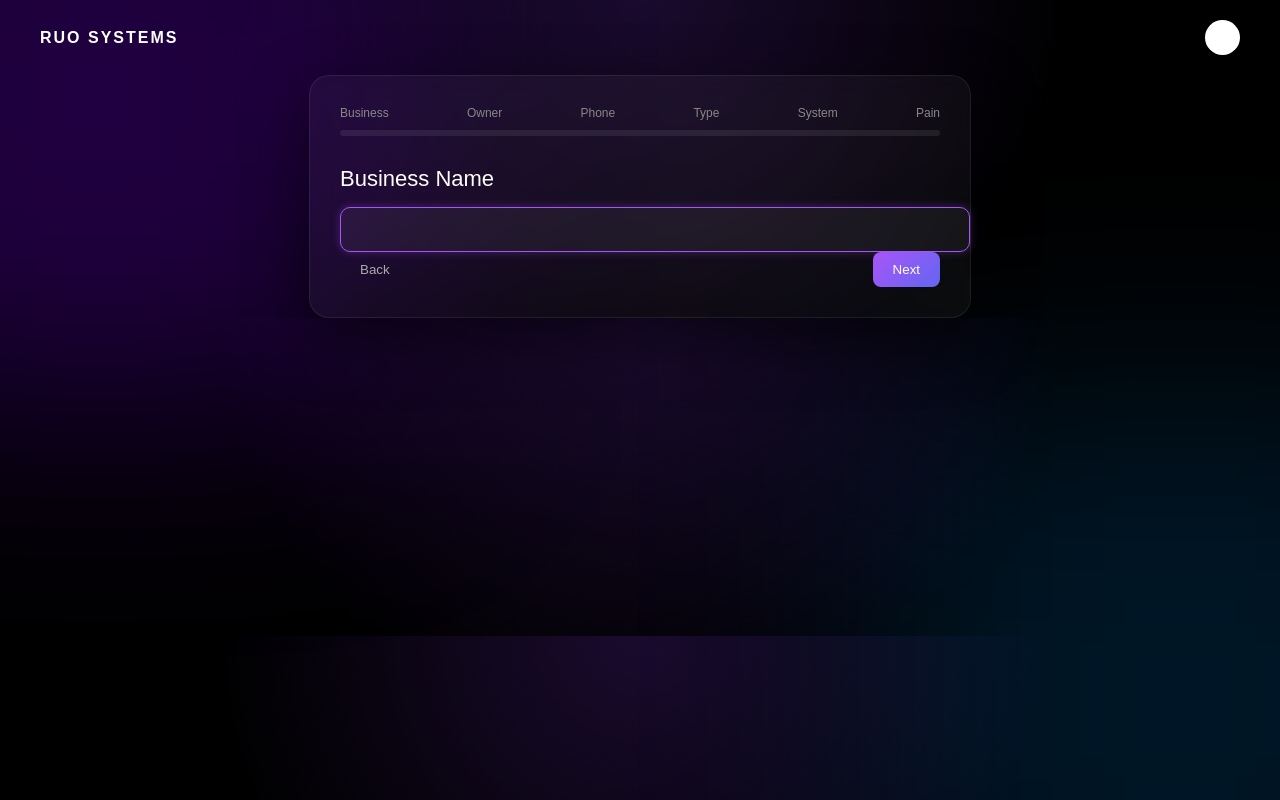
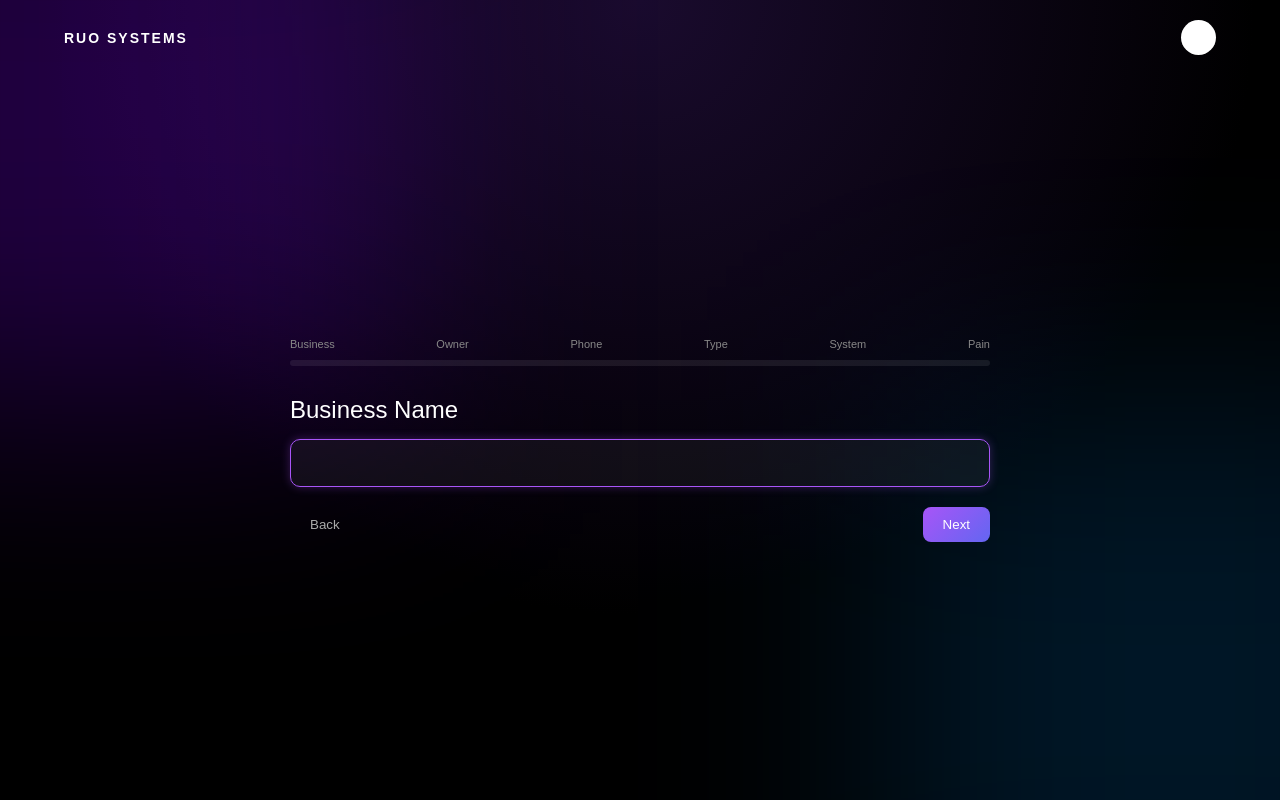
Before and after one commit to ruo-edwin/pos-main-landingpage, a website: page index.html in a window 1280 px wide. Both pictures are taken after a click on the button "Check Eligibility". Drawn offline with Linux system fonts and the light colour scheme.

Commit message:
qualification3

```diff
--- a/index.html
+++ b/index.html
@@ -6,24 +6,60 @@
 <title>RUO Systems</title>
 
 <style>
+    * {
+        box-sizing: border-box;
+    }
+
     body {
         margin: 0;
         font-family: Arial, sans-serif;
+        color: white;
+        min-height: 100vh;
+        overflow-x: hidden;
         background: radial-gradient(circle at top, #1a0b2e 0%, #000 60%);
-        color: white;
+    }
+
+    /* glowing background blobs */
+    body::before {
+        content: "";
+        position: fixed;
+        top: -200px;
+        left: -200px;
+        width: 600px;
+        height: 600px;
+        background: rgba(128, 0, 255, 0.25);
+        filter: blur(120px);
+        z-index: -1;
+    }
+
+    body::after {
+        content: "";
+        position: fixed;
+        bottom: -200px;
+        right: -200px;
+        width: 600px;
+        height: 600px;
+        background: rgba(0, 150, 255, 0.15);
+        filter: blur(120px);
+        z-index: -1;
     }
 
     /* HEADER */
     .header {
         display: flex;
         justify-content: space-between;
-        padding: 20px 40px;
         align-items: center;
+        padding: 20px 5%;
+        position: fixed;
+        top: 0;
+        width: 100%;
+        z-index: 10;
     }
 
     .logo {
         font-weight: bold;
         letter-spacing: 2px;
+        font-size: 14px;
     }
 
     .circle {
@@ -33,23 +69,30 @@
         border-radius: 50%;
     }
 
-    /* HERO */
+    /* HERO FULL SCREEN */
     .hero {
+        height: 100vh;
+        display: flex;
+        flex-direction: column;
+        justify-content: center;
+        align-items: center;
         text-align: center;
-        padding: 80px 20px;
-        max-width: 800px;
-        margin: auto;
+        padding: 0 20px;
         transition: all 0.3s ease;
     }
 
     .hero h1 {
-        font-size: 42px;
+        font-size: clamp(26px, 4vw, 52px);
         font-weight: bold;
+        max-width: 900px;
+        line-height: 1.2;
     }
 
     .hero p {
         color: #aaa;
         margin-top: 15px;
+        font-size: clamp(14px, 1.5vw, 18px);
+        max-width: 600px;
     }
 
     .btn {
@@ -63,33 +106,38 @@
         border-radius: 10px;
     }
 
-    /* WIZARD */
+    /* WIZARD FULL SCREEN */
     .container {
-        max-width: 600px;
-        margin: auto;
-        padding: 30px;
         display: none;
-        background: rgba(255,255,255,0.04);
-        border: 1px solid rgba(255,255,255,0.08);
-        border-radius: 20px;
-        backdrop-filter: blur(12px);
-        box-shadow: 0 20px 60px rgba(0,0,0,0.5);
+        height: 100vh;
+        width: 100%;
+        padding: 120px 5% 40px;
+        display: none;
+        flex-direction: column;
+        justify-content: center;
+        align-items: center;
+    }
+
+    .wizard-box {
+        width: 100%;
+        max-width: 700px;
     }
 
     .progress {
         display: flex;
         justify-content: space-between;
-        font-size: 12px;
+        font-size: 11px;
         color: #888;
+        margin-bottom: 10px;
     }
 
     .bar {
         width: 100%;
         height: 6px;
         background: rgba(255,255,255,0.08);
-        margin: 10px 0 30px;
         border-radius: 5px;
         overflow: hidden;
+        margin-bottom: 30px;
     }
 
     .fill {
@@ -100,8 +148,9 @@
     }
 
     .question {
-        font-size: 22px;
+        font-size: clamp(18px, 2vw, 24px);
         margin-bottom: 15px;
+        text-align: left;
     }
 
     input, select, textarea {
@@ -112,6 +161,7 @@
         color: white;
         border-radius: 10px;
         outline: none;
+        font-size: 16px;
     }
 
     input:focus, select:focus, textarea:focus {
@@ -122,6 +172,7 @@
     .nav {
         display: flex;
         justify-content: space-between;
+        margin-top: 20px;
     }
 
     .nav button {
@@ -131,7 +182,7 @@
         border-radius: 8px;
     }
 
-   .next {
+    .next {
         background: linear-gradient(135deg, #a855f7, #6366f1);
         color: white;
     }
@@ -142,34 +193,21 @@
         border: 1px solid rgba(255,255,255,0.15);
     }
 
-    .submit {
-        background: green;
-        color: black;
-        font-weight: bold;
+    /* MOBILE */
+    @media (max-width: 600px) {
+        .header {
+            padding: 15px 20px;
+        }
+
+        .progress {
+            font-size: 10px;
+        }
+
+        .wizard-box {
+            padding: 0 10px;
+        }
     }
-    body::before {
-          content: "";
-          position: fixed;
-          top: -200px;
-          left: -200px;
-          width: 600px;
-          height: 600px;
-          background: rgba(128, 0, 255, 0.25);
-          filter: blur(120px);
-          z-index: -1;
-      }
 
-    body::after {
-        content: "";
-        position: fixed;
-        bottom: -200px;
-        right: -200px;
-        width: 600px;
-        height: 600px;
-        background: rgba(0, 150, 255, 0.15);
-        filter: blur(120px);
-        z-index: -1;
-    }
 </style>
 </head>
 
@@ -190,26 +228,28 @@
 
 <!-- WIZARD -->
 <div class="container" id="wizard">
+    <div class="wizard-box">
 
-    <div class="progress">
-        <span>Business</span>
-        <span>Owner</span>
-        <span>Phone</span>
-        <span>Type</span>
-        <span>System</span>
-        <span>Pain</span>
+        <div class="progress">
+            <span>Business</span>
+            <span>Owner</span>
+            <span>Phone</span>
+            <span>Type</span>
+            <span>System</span>
+            <span>Pain</span>
+        </div>
+
+        <div class="bar"><div class="fill" id="fill"></div></div>
+
+        <div class="question" id="question"></div>
+        <div id="inputArea"></div>
+
+        <div class="nav">
+            <button class="back" onclick="backStep()">Back</button>
+            <button class="next" id="nextBtn" onclick="nextStep()">Next</button>
+        </div>
+
     </div>
-
-    <div class="bar"><div class="fill" id="fill"></div></div>
-
-    <div class="question" id="question"></div>
-    <div id="inputArea"></div>
-
-    <div class="nav">
-        <button class="back" onclick="backStep()">Back</button>
-        <button class="next" id="nextBtn" onclick="nextStep()">Next</button>
-    </div>
-
 </div>
 
 <script>
@@ -236,14 +276,9 @@ const questions = [
 ];
 
 function start() {
-    document.getElementById("hero").style.opacity = "0";
-    document.getElementById("hero").style.transform = "translateY(-20px)";
-
-    setTimeout(() => {
-        document.getElementById("hero").style.display = "none";
-        document.getElementById("wizard").style.display = "block";
-        loadStep();
-    }, 300);
+    document.getElementById("hero").style.display = "none";
+    document.getElementById("wizard").style.display = "flex";
+    loadStep();
 }
 
 function loadStep() {
@@ -268,8 +303,8 @@ function loadStep() {
     }
 
     document.getElementById("inputArea").innerHTML = html;
+    updateProgress();
 
-    updateProgress();
     setTimeout(() => {
         const field = document.getElementById("field");
         if(field) field.focus();
@@ -283,7 +318,6 @@ function save() {
 
 function nextStep() {
     save();
-
     if(step < questions.length - 1) {
         step++;
         loadStep();
@@ -306,13 +340,7 @@ function updateProgress() {
 
 function submit() {
     console.log("FINAL LEAD:", data);
-
     alert("Thanks! We will contact you shortly.");
-
-    // HERE you later connect:
-    // - Google Sheets API
-    // - Backend (FastAPI / Node)
-    // - WhatsApp redirect
 }
 </script>
 
```
